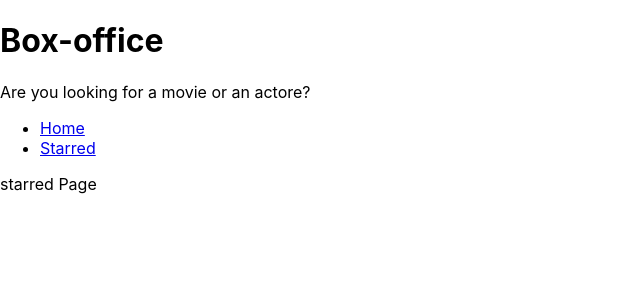
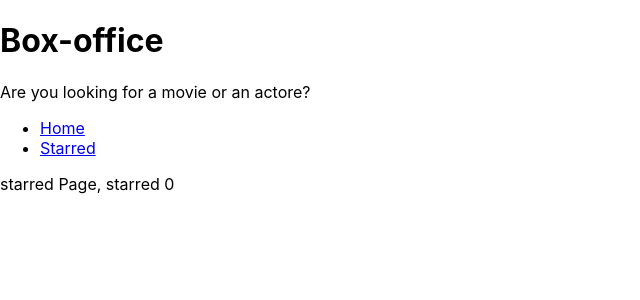
Before and after one commit to harshitverma2103/box-office-app, a React (Create React App) app: page /starred in a window 1280 px wide. Shown: the top 300 px of the page, without its empty margins (0-640 px from the left). Built offline with nearby package versions, Linux system fonts and the light colour scheme.

Commit message:
created useStarredShows coustom hooks

```diff
--- a/src/Component/shows/ShowCard.jsx
+++ b/src/Component/shows/ShowCard.jsx
@@ -1,4 +1,4 @@
-const ShowCard = ({ name, image, id, summary, onStarMeClick }) => {
+const ShowCard = ({ name, image, id, summary, onStarMeClick, isStarred }) => {
   const summaryStripped = summary
     ? summary.split(' ').slice(0, 10).join(' ').replace(/<.+?/g, '')
     : 'no discription';
@@ -16,7 +16,7 @@
           Read more
         </a>
         <button type="button" onClick={() => onStarMeClick(id)}>
-          start me
+          {isStarred ? 'Unstar me' : 'Star me'}
         </button>
       </div>
     </div>
--- a/src/Component/shows/ShowGrid.jsx
+++ b/src/Component/shows/ShowGrid.jsx
@@ -1,36 +1,8 @@
-import { useEffect, useReducer } from 'react';
 import ShowCard from './ShowCard';
-
-const usePresistedReducer = (reducer, initialState, localStorageKey) => {
-  const [state, dispatch] = useReducer(reducer, initialState, initial => {
-    const persistedValue = localStorage.getItem(localStorageKey);
-
-    return persistedValue ? JSON.parse(persistedValue) : initial;
-  });
-  useEffect(() => {
-    localStorage.setItem(localStorageKey, JSON.stringify(state));
-  }, [state, localStorageKey]);
-
-  return [state, dispatch];
-};
-
-const starredShowsReducer = (currentStarred, action) => {
-  switch (action.type) {
-    case 'STAR':
-      return currentStarred.concat(action.showId);
-    case 'UNSTAR':
-      return currentStarred.filtter(showId => showId !== action.showId);
-    default:
-      return currentStarred;
-  }
-};
+import { useStarredShows } from '../../lib/useStarredShows';
 
 const ShowGrid = ({ shows }) => {
-  const [starredShows, dispatchStarred] = usePresistedReducer(
-    starredShowsReducer,
-    [],
-    'starredShows'
-  );
+  const [starredShows, dispatchStarred] = useStarredShows();
 
   const onStarMeClick = showId => {
     const isStarred = starredShows.includes(showId);
--- /dev/null
+++ b/src/lib/useStarredShows.jsx
@@ -0,0 +1,30 @@
+import { useReducer, useEffect } from 'react';
+
+const usePersistedReducer = (reducer, initialState, localStorageKey) => {
+  const [state, dispatch] = useReducer(reducer, initialState, initial => {
+    const persistedValue = localStorage.getItem(localStorageKey);
+
+    return persistedValue ? JSON.parse(persistedValue) : initial;
+  });
+
+  useEffect(() => {
+    localStorage.setItem(localStorageKey, JSON.stringify(state));
+  }, [state, localStorageKey]);
+
+  return [state, dispatch];
+};
+
+const starredShowsReducer = (currentStarred, action) => {
+  switch (action.type) {
+    case 'STAR':
+      return currentStarred.concat(action.showId);
+    case 'UNSTAR':
+      return currentStarred.filter(showId => showId !== action.showId);
+    default:
+      return currentStarred;
+  }
+};
+
+export const useStarredShows = () => {
+  return usePersistedReducer(starredShowsReducer, [], 'starredShows');
+};
--- a/src/pages/Starred.jsx
+++ b/src/pages/Starred.jsx
@@ -1,5 +1,9 @@
-const starred = () => {
-  return <div>starred Page</div>;
+import { useStarredShows } from '../lib/useStarredShows';
+
+const Starred = () => {
+  const [starredShows] = useStarredShows();
+
+  return <div>starred Page, starred {starredShows.length}</div>;
 };
 
-export default starred;
+export default Starred;
```
